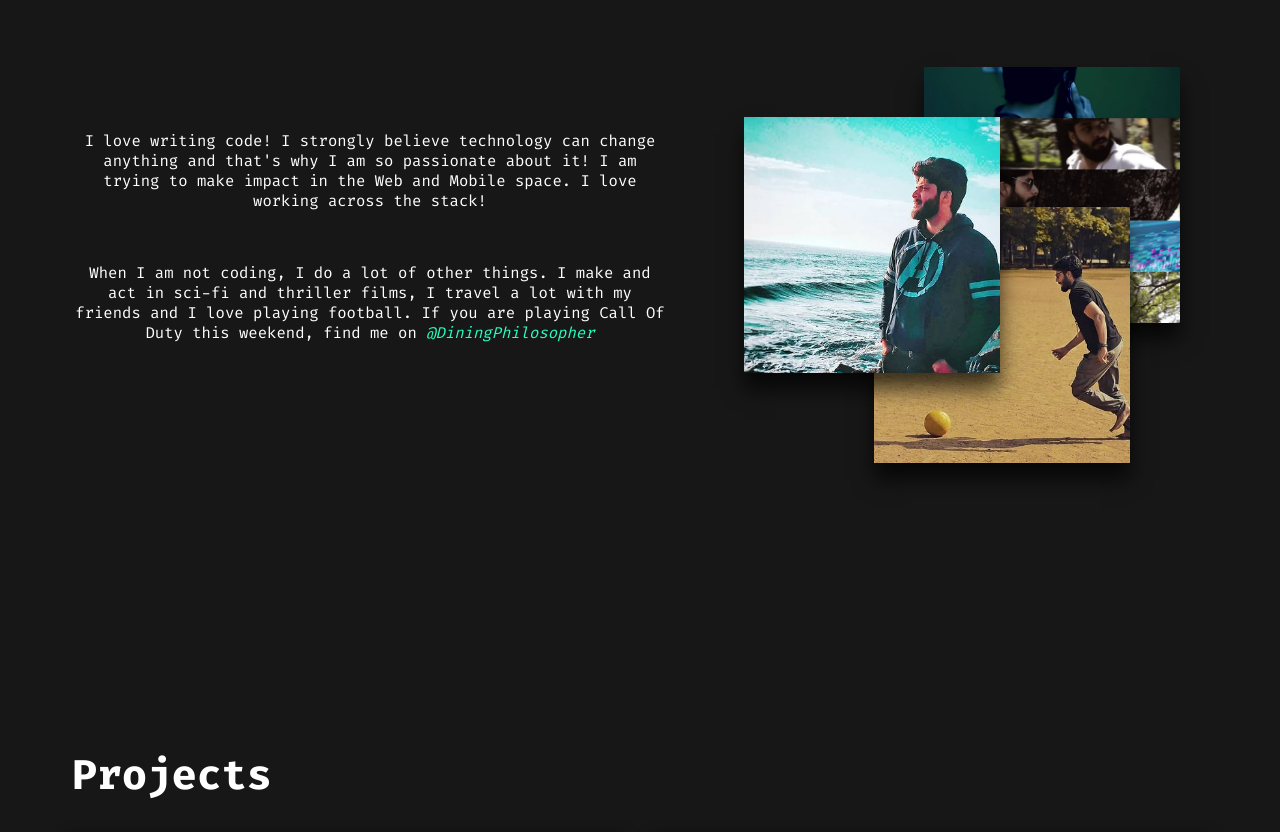
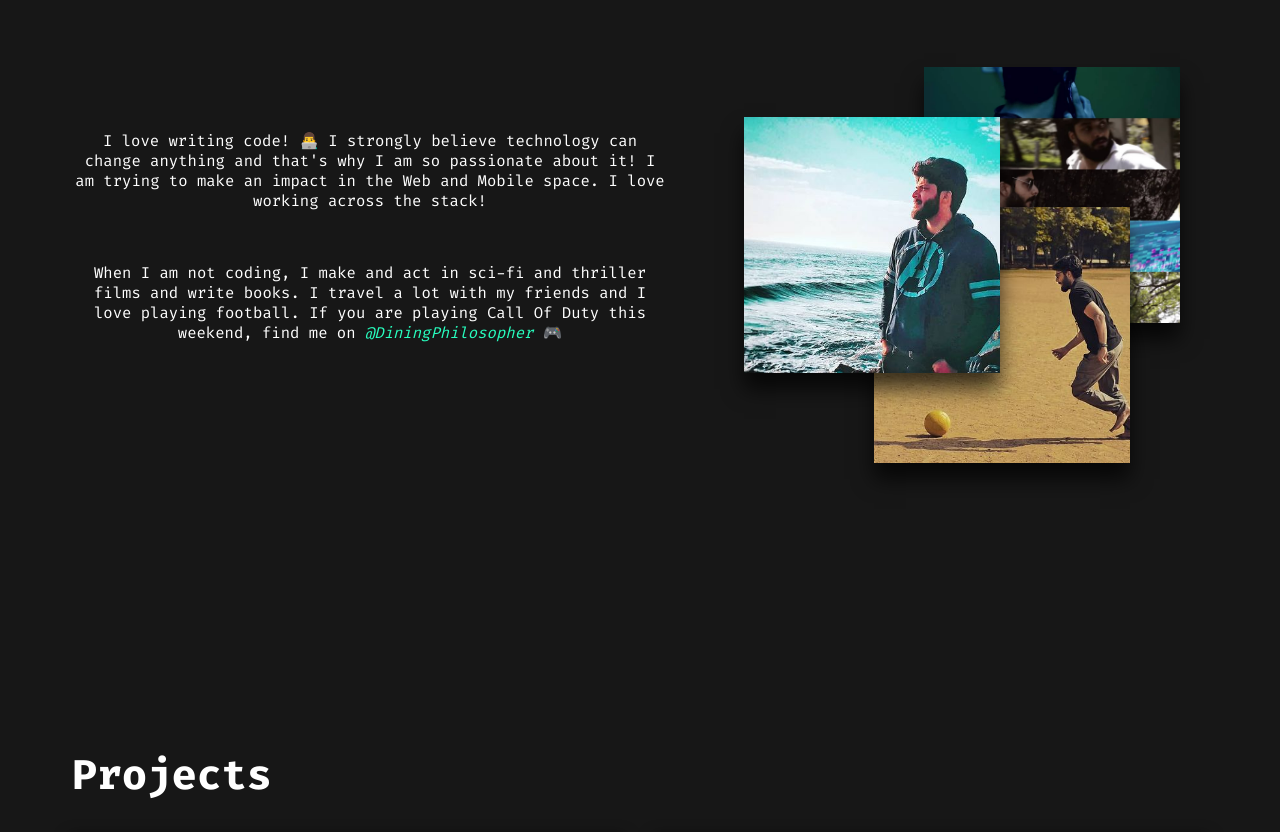
Before and after one commit to eshwarne/next-portfolio, a Next.js app: page / in a window 1280 px wide. Shown: the part 880-1712 px from the top of the page. Built offline with nearby package versions, Linux system fonts and the light colour scheme.

Commit message:
typography changes

```diff
--- a/components/About/About.tsx
+++ b/components/About/About.tsx
@@ -13,16 +13,16 @@ export const About = () => {
       <div className={styles.about__gallery}>
         <div className={`${styles.about__textual} ${styles.about__item}`}>
           <div>
-            I love writing code! I strongly believe technology can change
+            I love writing code! 👨‍💻 I strongly believe technology can change
             anything and that's why I am so passionate about it! I am trying to
-            make impact in the Web and Mobile space. I love working across the
-            stack!
+            make an impact in the Web and Mobile space. I love working across
+            the stack!
           </div>
           <div>
-            When I am not coding, I do a lot of other things. I make and act in
-            sci-fi and thriller films, I travel a lot with my friends and I love
-            playing football. If you are playing Call Of Duty this weekend, find
-            me on <i style={{ color: "#28FFBF" }}>@DiningPhilosopher</i>
+            When I am not coding, I make and act in sci-fi and thriller films
+            and write books. I travel a lot with my friends and I love playing
+            football. If you are playing Call Of Duty this weekend, find me on{" "}
+            <i style={{ color: "#28FFBF" }}>@DiningPhilosopher</i> 🎮
           </div>
         </div>
         <div className={`${styles.about__visual} ${styles.about__item}`}>
--- a/components/MessageBar/MessageBar.tsx
+++ b/components/MessageBar/MessageBar.tsx
@@ -6,7 +6,7 @@ export const MessageBar = () => {
   return (
     <div className={styles.messageBar} style={{ opacity: getDisplayState() }}>
       <div className={styles.messageBar__message}>
-        If you find the website good, feel free to reuse it. Made with 💝 using
+        If you find the website cool, feel free to reuse it. Made with 💝 using
         NextJS.{" "}
         <a
           href="https://github.com/eshwarne/next-portfolio"
```
